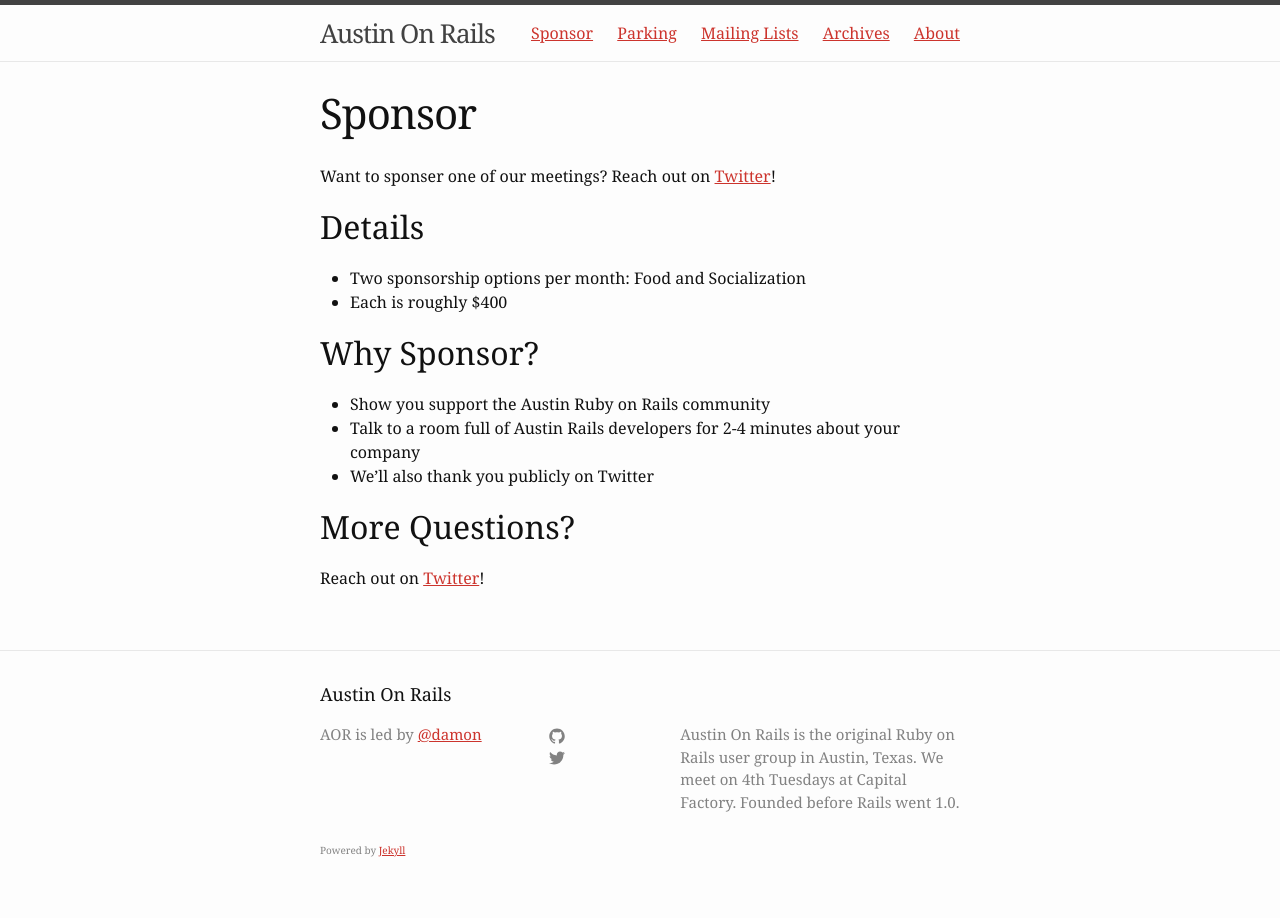
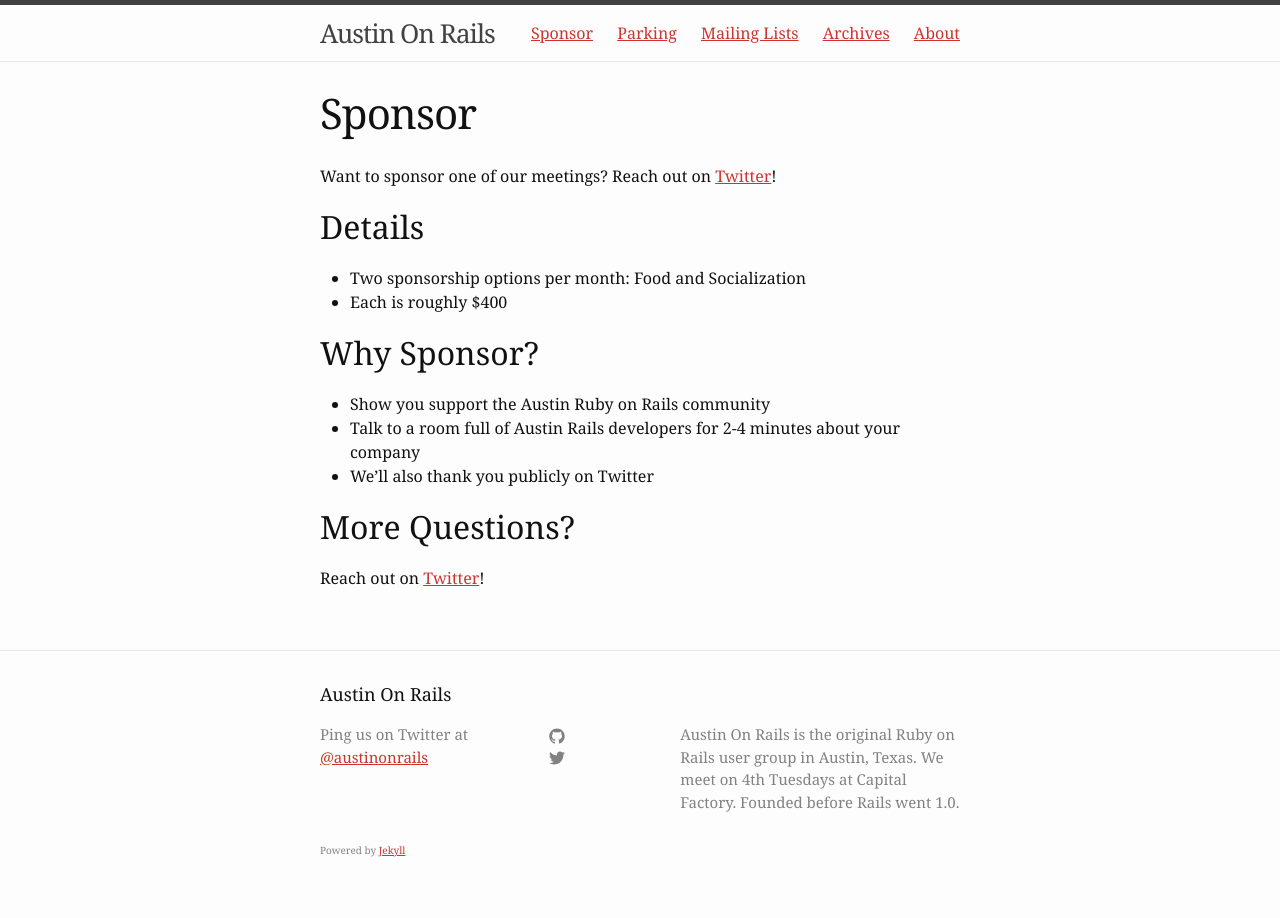
Before and after one commit to austinonrails/aor_meetings_blog, a Jekyll site: the page built from sponsor.md, in a window 1280 px wide. Built offline with Jekyll 4.4.1, drawn with Linux system fonts in a browser that asks for light colours.

Commit message:
fixed typo and changed text in footer

```diff
--- a/_includes/footer.html
+++ b/_includes/footer.html
@@ -7,7 +7,7 @@
     <div class="footer-col-wrapper">
       <div class="footer-col  footer-col-1">
         <ul class="contact-list">
-          <li>AOR is led by <a href="https://twitter.com/damon/">@damon</a></li>
+          <li>Ping us on Twitter at <a href="https://twitter.com/austinonrails">@austinonrails</a></li>
           <li><a href="mailto:{{ site.email }}">{{ site.email }}</a></li>
         </ul>
       </div>
--- a/sponsor.md
+++ b/sponsor.md
@@ -4,7 +4,7 @@
 permalink: /sponsor/
 ---
 
-Want to sponser one of our meetings? Reach out on [Twitter](https://twitter.com/austinonrails)!
+Want to sponsor one of our meetings? Reach out on [Twitter](https://twitter.com/austinonrails)!
 
 ## Details
 
```
